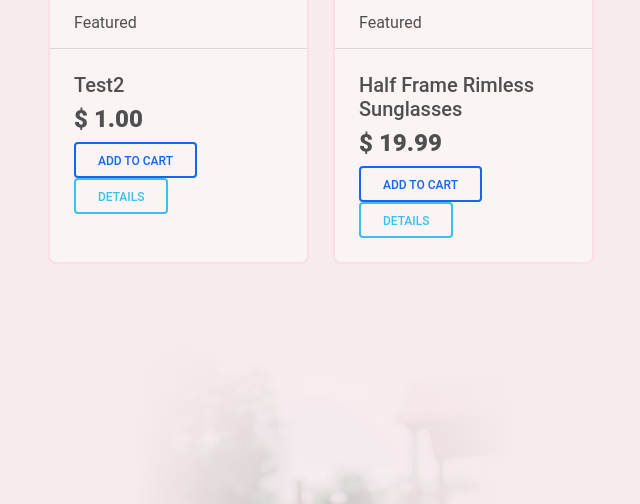
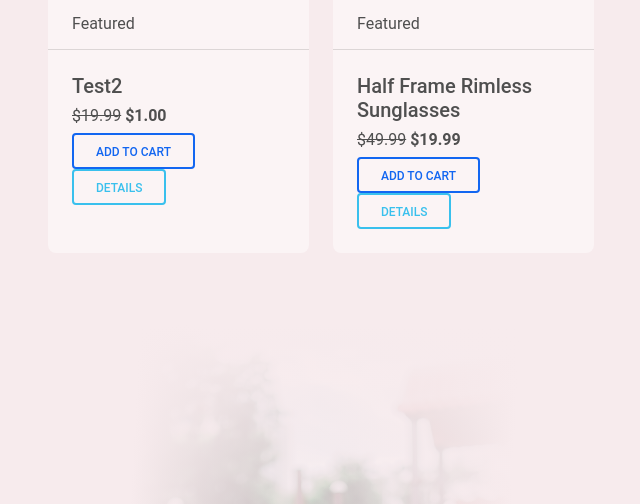
Before and after one commit to neoToad/rama_shades, a Django app: page / in a window 1280 px wide. Shown: the part 1243-1747 px from the top of the page, without its empty margins (34-674 px from the left). Run offline with Django 3.2, Linux system fonts and the light colour scheme; data comes from the database, SQL or seed files in the repository; both versions use the stored data as it was after the commit; some libraries are stand-ins or nearby versions.

Commit message:
finished guest checkout - small changes to website

```diff
--- a/store/models.py
+++ b/store/models.py
@@ -44,6 +44,7 @@ class Item(models.Model):
     slug = models.SlugField()
     description = models.TextField()
     image = models.ImageField()
+    image_hover = models.ImageField(blank=True, null=True)
 
     def __str__(self):
         return self.title
--- a/store/static/store/style.css
+++ b/store/static/store/style.css
@@ -37,6 +37,7 @@ body {
     margin-left: 3rem;
 }
 
+
 @media only screen and (max-width: 991px) {
   .nav-ms-5 {
     margin-left: unset;
--- a/store/templates/store/home.html
+++ b/store/templates/store/home.html
@@ -15,9 +15,8 @@
               <h1 class="mb-3">Your going to love these shades.</h1>
               <h4 class="mb-3 text-center">Find your next pair of glasses right here. Choose from our wide variety of styles, prices and colors.</h4>
               <div class="text-center">
-                <a class="btn btn-outline-light btn-lg" href="#!" role="button"
-                  >Call to action</a
-                >
+                <span class="text-light" role="button"
+                  >Call to action</span>
               </div>
             </div>
           </div>
@@ -33,26 +32,28 @@
 
           {% for item in object_list %}
             <div class="col-lg-3 col-md-4 mb-4 card-group">
-            <div class="card card-border shadow-0 " style="background-color: #ffffff6e;">
+              <div class="card shadow-0 " style="background-color: #ffffff6e;">
                 <a href="{{ item.get_absolute_url }}">
-              <div class="bg-image hover-overlay ripple" data-mdb-ripple-color="light">
-                <img src="{{ item.image.url }}" class="img-fluid" />
-                <a href="{{ item.get_absolute_url }}">
-                  <div class="mask" style="background-color: rgba(251, 251, 251, 0.15)"></div>
+                  <div class="ripple" data-mdb-ripple-color="light" style="background-color: #f7ebed;">
+                    <img src="{{ item.image.url }}" class="img-fluid image"
+                      onmouseover="this.src='{{ item.image_hover.url }}';"
+                      onmouseout="this.src='{{ item.image.url }}';" />
+
+                  </div>
                 </a>
-              </div>
                 <div class="card-header">Featured</div>
                 <div class="card-body">
                   <h5 class="card-title">{{ item.title }}</h5>
-                <h4 class="font-weight-bold blue-text">
-                  <strong>$
+                  <h6 class="fw-normal blue-text">
                     {% if item.discount_price %}
-                    {{ item.discount_price }}
+                      <span class="mr-1">
+                        <del>${{ item.price }}</del>
+                      </span>
+                      <span class="fw-bold">${{ item.discount_price }}</span>
                     {% else %}
                       {{ item.price }}
                     {% endif %}
-                  </strong>
-                </h4>
+                  </h6>
                   <button data-product="{{ item.id }}" data-action="add" class="btn btn-outline-primary btn-md my-0 p update-cart">
                     Add To Cart
                   </button>
```
Also changed, not shown: store/templates/store/product.html (+5 -5 lines), db.sqlite3. Lines whose indentation alone changed are shown as unchanged.
